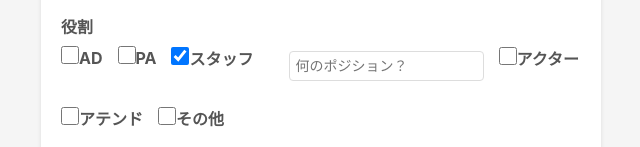
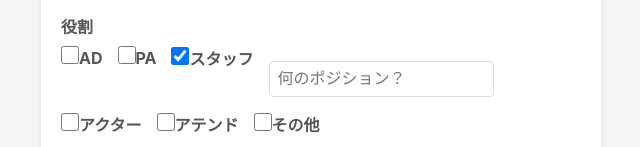
Before and after one commit to itoshu008/GENBAREPOT, a React (Vite) app in the folder client/: page / in a window 1280 px wide. Both pictures are taken after a click on the label "スタッフ". Shown: the part 444-591 px from the top of the page, without its empty margins (319-959 px from the left). Built offline with nearby package versions, Linux system fonts and the light colour scheme; no server answers.

Commit message:
スタッフページ: スタッフ・アクター・アテンドの入力ボックスの位置を「その他」と同じ位置に調整

```diff
--- a/client/src/pages/StaffPage.tsx
+++ b/client/src/pages/StaffPage.tsx
@@ -600,14 +600,14 @@ function StaffPage() {
                 スタッフ
               </label>
               {staffRoles.staff && (
-                <div style={{ marginLeft: "20px", marginTop: "5px", marginBottom: "10px" }}>
+                <div style={{ marginTop: "10px" }}>
                   <input
                     type="text"
                     value={staffRoleStaffText}
                     onChange={(e) => setStaffRoleStaffText(e.target.value)}
                     disabled={loading || !canEdit}
                     placeholder="何のポジション？"
-                    style={{ width: "100%", padding: "6px", fontSize: "14px" }}
+                    style={{ width: "100%", padding: "8px", marginTop: "5px" }}
                   />
                 </div>
               )}
@@ -623,14 +623,14 @@ function StaffPage() {
                 アクター
               </label>
               {staffRoles.actor && (
-                <div style={{ marginLeft: "20px", marginTop: "5px", marginBottom: "10px" }}>
+                <div style={{ marginTop: "10px" }}>
                   <input
                     type="text"
                     value={staffRoleActorText}
                     onChange={(e) => setStaffRoleActorText(e.target.value)}
                     disabled={loading || !canEdit}
                     placeholder="キャラクター名"
-                    style={{ width: "100%", padding: "6px", fontSize: "14px" }}
+                    style={{ width: "100%", padding: "8px", marginTop: "5px" }}
                   />
                 </div>
               )}
@@ -646,14 +646,14 @@ function StaffPage() {
                 アテンド
               </label>
               {staffRoles.attend && (
-                <div style={{ marginLeft: "20px", marginTop: "5px", marginBottom: "10px" }}>
+                <div style={{ marginTop: "10px" }}>
                   <input
                     type="text"
                     value={staffRoleAttendText}
                     onChange={(e) => setStaffRoleAttendText(e.target.value)}
                     disabled={loading || !canEdit}
                     placeholder="なんのキャラクターのアテンド"
-                    style={{ width: "100%", padding: "6px", fontSize: "14px" }}
+                    style={{ width: "100%", padding: "8px", marginTop: "5px" }}
                   />
                 </div>
               )}
```
